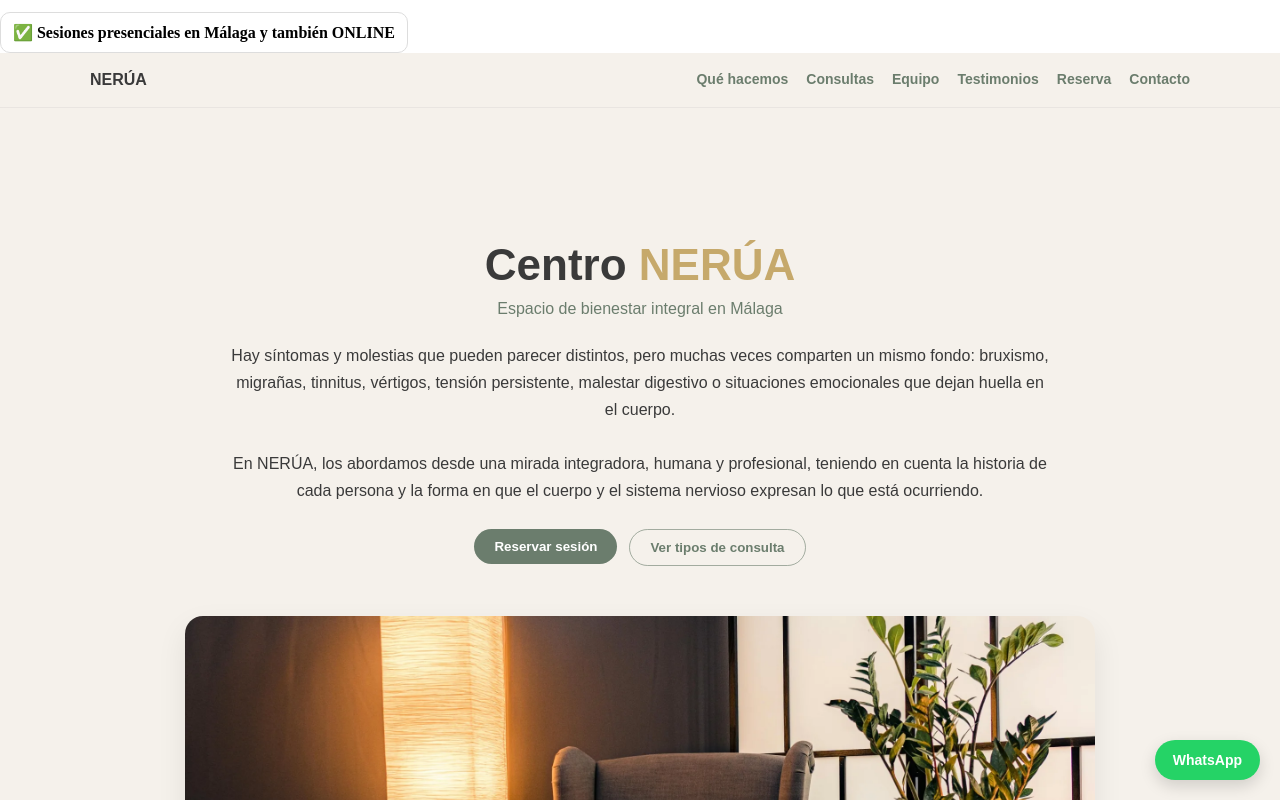
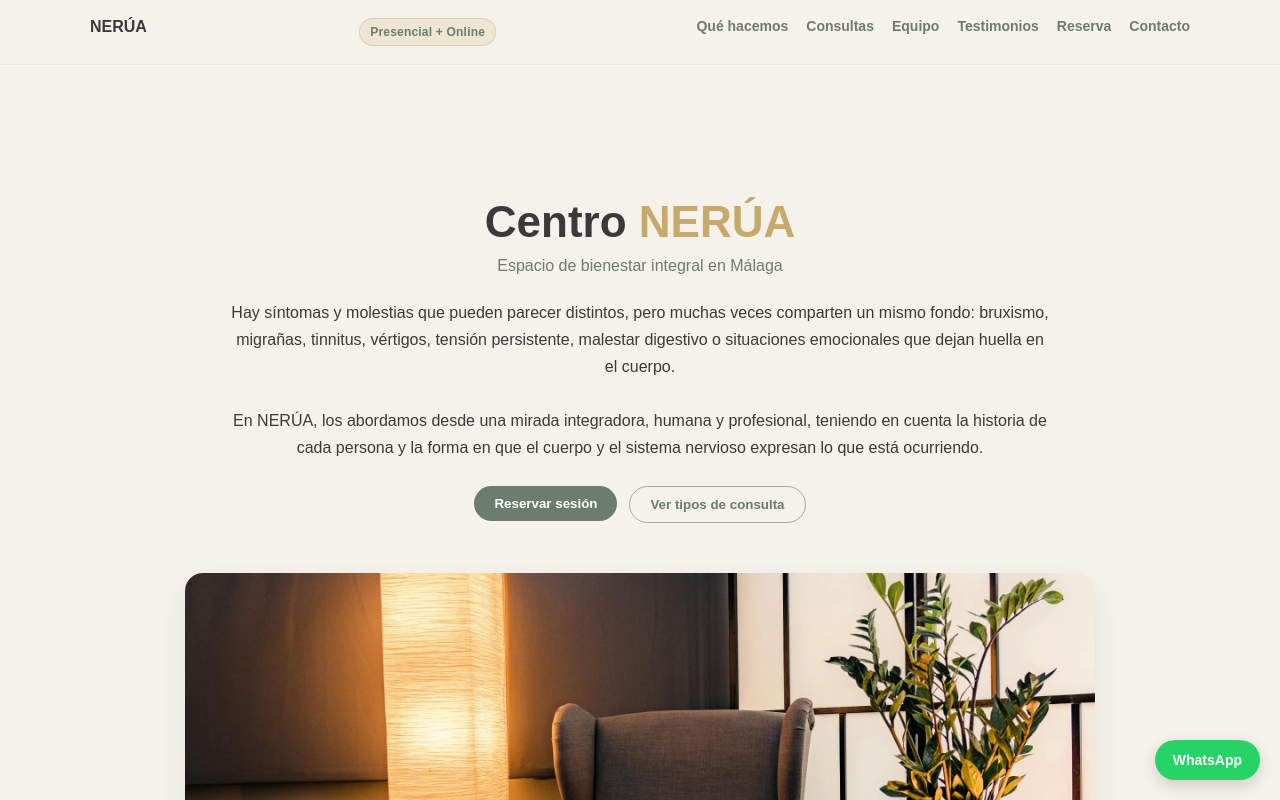
Before and after one commit to Centronerua/Nerua-web, a Next.js app: page / in a window 1280 px wide. Shown: the top 800 px of the page. Built offline with nearby package versions, Linux system fonts and the light colour scheme.

Commit message:
Update page.js

```diff
--- a/app/page.js
+++ b/app/page.js
@@ -13,18 +13,6 @@ const whatsappLink = "https://wa.me/34637541937?text=Hola%2C%20he%20visto%20la%2
 
  return (
   <>
-    <div
-      style={{
-        marginTop: "12px",
-        padding: "10px 12px",
-        border: "1px solid #ddd",
-        borderRadius: "10px",
-        display: "inline-block",
-        fontWeight: "bold",
-      }}
-    >
-      ✅ Sesiones presenciales en Málaga y también ONLINE
-    </div>
 
     <main style={{ fontFamily: "Montserrat, sans-serif", background: "#F5F1EB", color: "#3A3A3A" }}>
 
@@ -43,6 +31,22 @@ const whatsappLink = "https://wa.me/34637541937?text=Hola%2C%20he%20visto%20la%2
       >
         <nav style={{ display: "flex", justifyContent: "space-between", maxWidth: "1100px", margin: "auto", gap: 16 }}>
           <strong>NERÚA</strong>
+        <span
+  style={{
+    marginLeft: 12,
+    padding: "6px 10px",
+    borderRadius: 999,
+    background: "rgba(198,169,107,0.18)",
+    border: "1px solid rgba(198,169,107,0.35)",
+    color: "#6B7D6D",
+    fontSize: 12,
+    fontWeight: 700,
+    letterSpacing: "0.2px",
+    whiteSpace: "nowrap",
+  }}
+>
+  Presencial + Online
+</span>
 
           <div style={{ display: "flex", gap: "18px", flexWrap: "wrap", justifyContent: "flex-end" }}>
             <a href="#quehacemos" style={link}>Qué hacemos</a>
```
